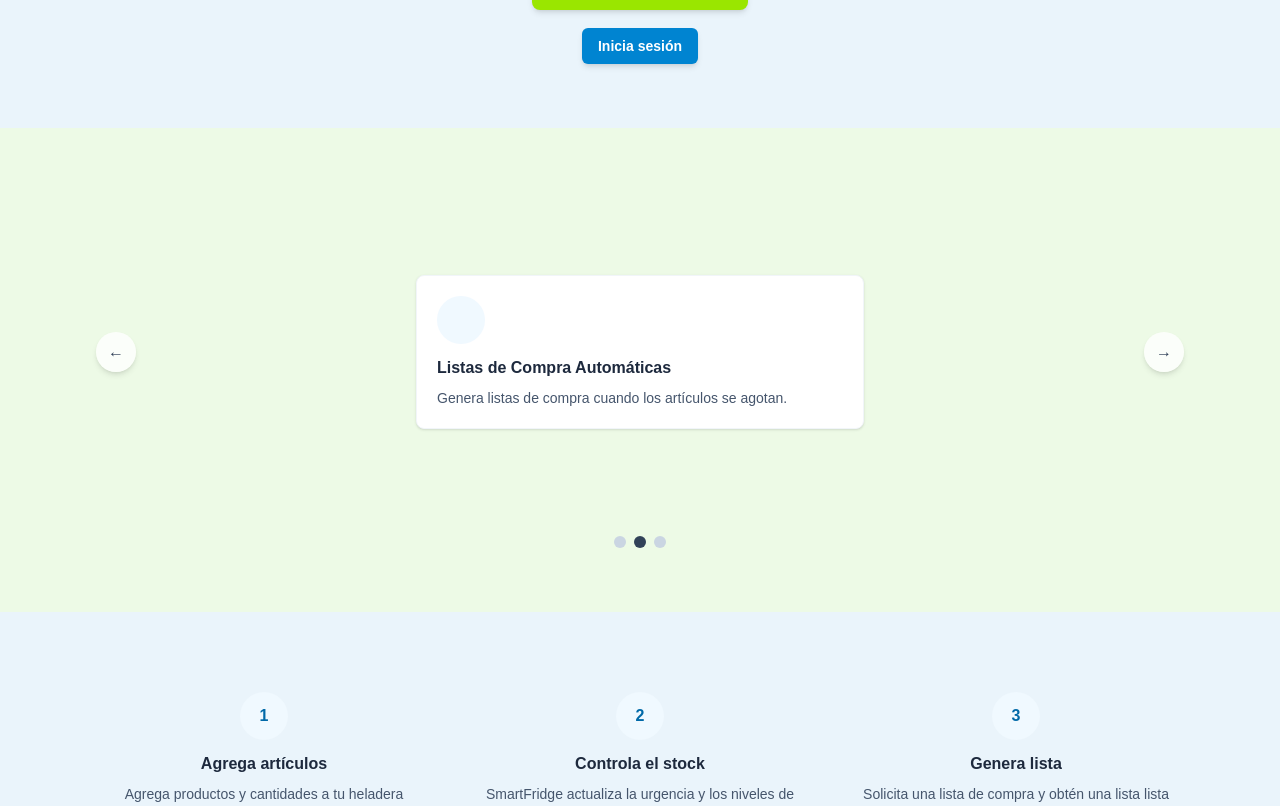
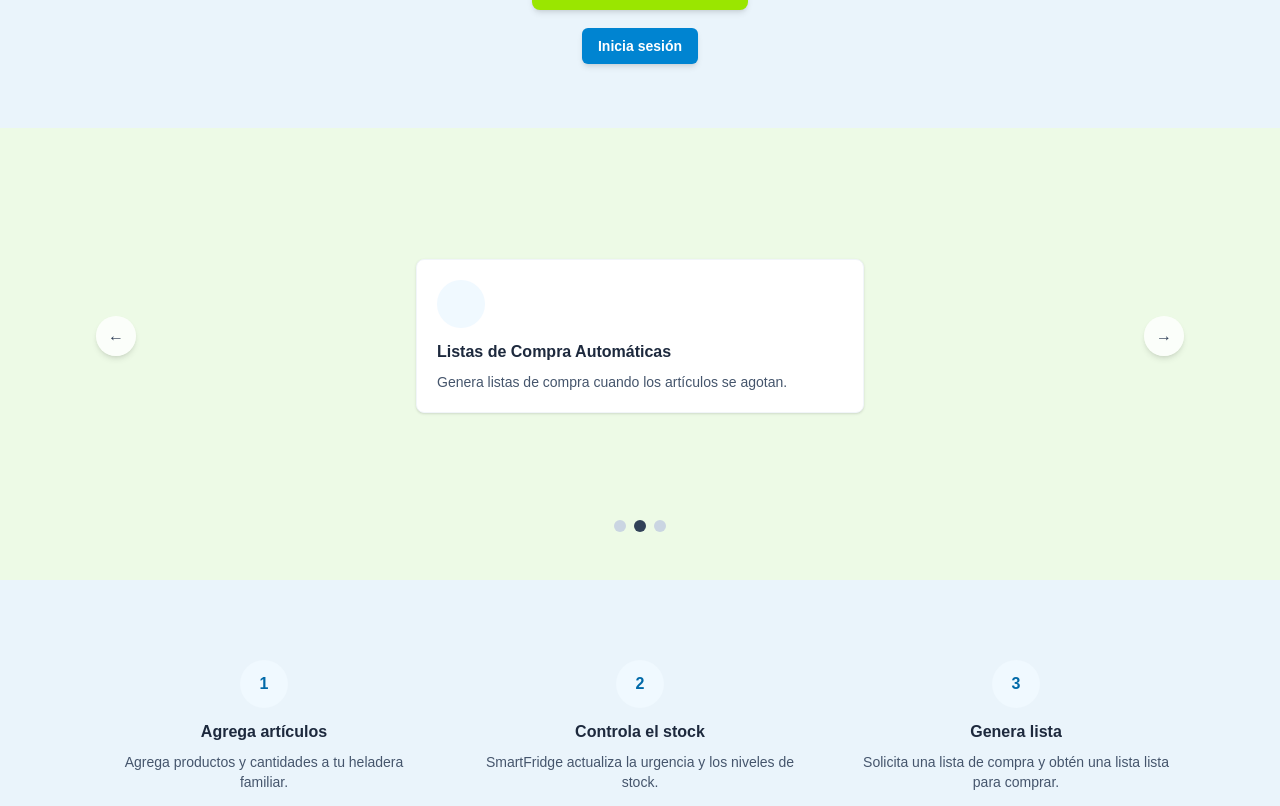
Before and after one commit to JuanXRossi/SmartFridgeUI, a Next.js app: page / in a window 1280 px wide. Shown: the part 554-1360 px from the top of the page. Built offline with nearby package versions, Linux system fonts and the light colour scheme.

Commit message:
Adjust feature section height

```diff
--- a/src/app/components/FeaturesSection.tsx
+++ b/src/app/components/FeaturesSection.tsx
@@ -21,7 +21,7 @@ const SLIDE_INTERVAL = 5000;
 const SWIPE_THRESHOLD = 50;
 
 const styles = {
-  container: "w-full bg-[var(--color-lime-cream)] py-16",
+  container: "w-full bg-[var(--color-lime-cream)] py-12",
   section: "max-w-6xl mx-auto px-6",
   carouselWrapper: "relative w-full overflow-hidden rounded-lg",
 
```
